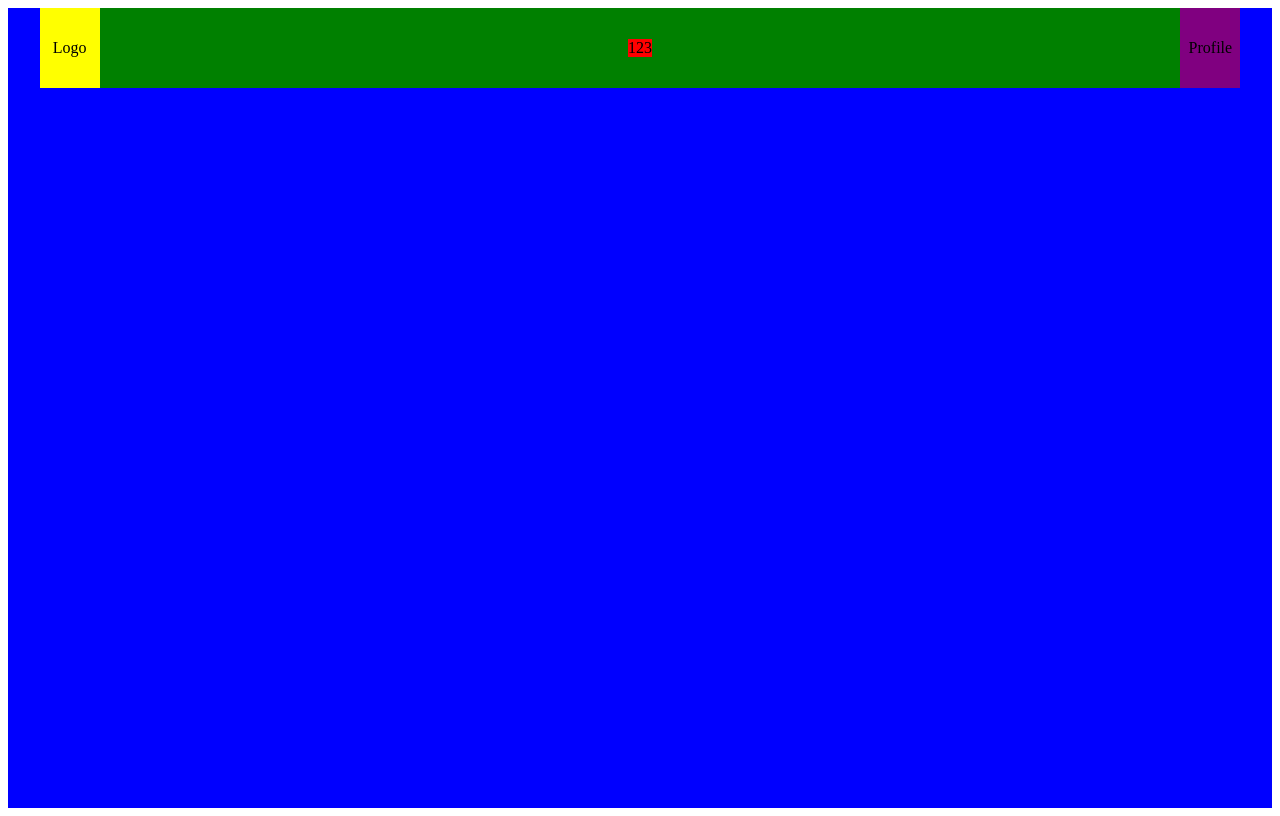
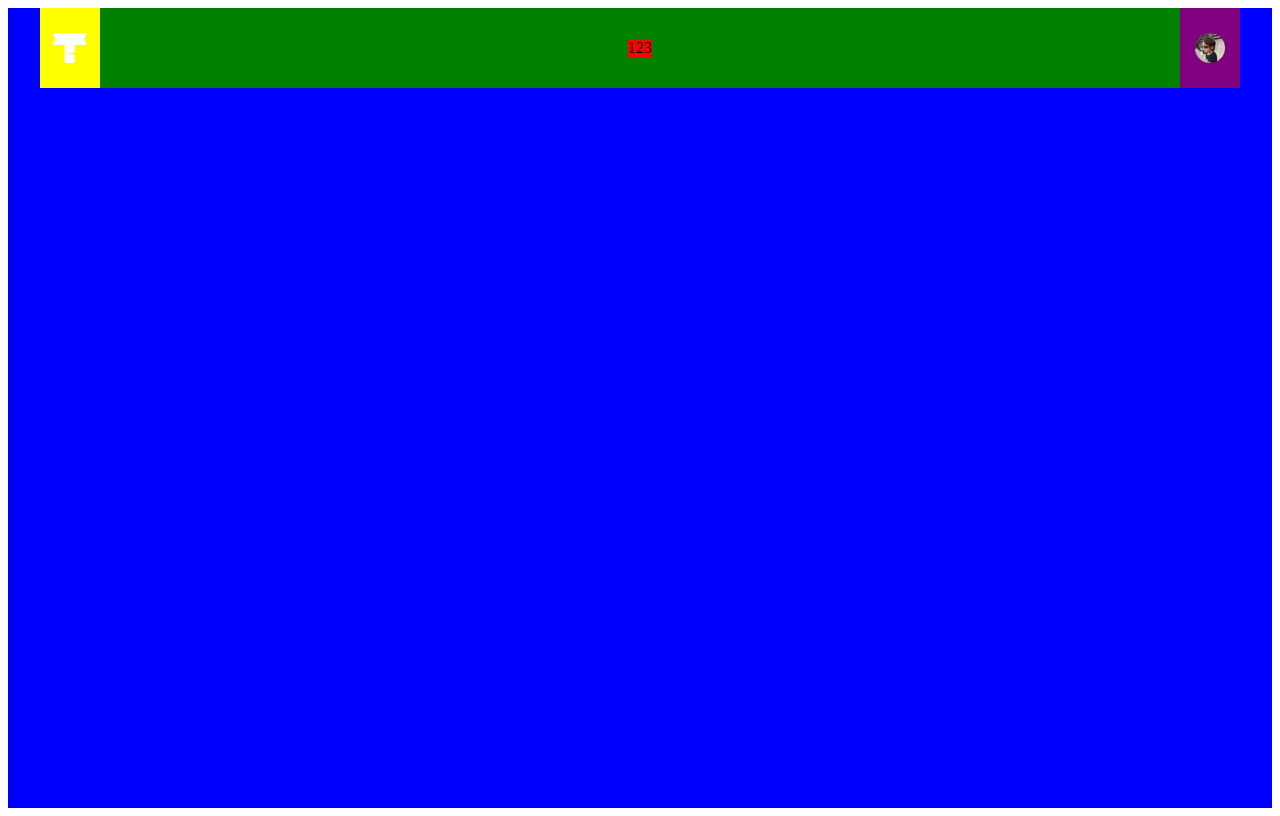
Before and after one commit to kylecalbert/ticket-booker, a React (Create React App) app in the folder ticket-booker/: page / in a window 1280 px wide. Built offline with nearby package versions, Linux system fonts and the light colour scheme.

Commit message:
added the profile phohto

```diff
--- a/ticket-booker/src/App.styles.js
+++ b/ticket-booker/src/App.styles.js
@@ -6,5 +6,6 @@ flex-direction:column ;
 align-items:center ;
 min-height:100vh ; //takes up minimum full height of the view port
 background-color: blue ;
+gap:10;
 
 `
--- a/ticket-booker/src/components/Navabar.style.js
+++ b/ticket-booker/src/components/Navabar.style.js
@@ -53,7 +53,6 @@ background-color: purple ;
 `
 
 
-
 export const ProfileContainer = styled.div `
 display:flex ;
 flex-direction: column ;
@@ -61,3 +60,17 @@ align-items:center ;
 justify-content: center ;
 
 `
+
+export const LogoImage = styled.img `
+margin:10px ;
+max-width:100px ;
+height:auto ; //height auto to allow the image to scale properly and not over stretch
+
+`
+
+export const ProfileImage  = styled.img `
+margin:10px;
+max-width:100px ;
+height:auto ;
+
+`
--- a/ticket-booker/src/components/Navbar.js
+++ b/ticket-booker/src/components/Navbar.js
@@ -1,12 +1,17 @@
 import React from 'react'
-import { LeftContainer, LinkContainer, LogoContainer, MiddleContainer, NavbarContainer,ProfileContainer,RightContainer } from './Navabar.style'
+import { LeftContainer, LinkContainer, LogoContainer, MiddleContainer, NavbarContainer,ProfileContainer,ProfileImage,RightContainer } from './Navabar.style'
+
+import Logo from '../Assets/Logo.png'
+import { LogoImage } from './Navabar.style'
+import Profile from '../Assets/Profile.png'
+
 export const Navbar = () => {
   return (
     <NavbarContainer>
 
-    <LeftContainer><LogoContainer>Logo</LogoContainer></LeftContainer>
+    <LeftContainer><LogoContainer><LogoImage src={Logo}></LogoImage></LogoContainer></LeftContainer>
     <MiddleContainer><LinkContainer><div>1</div><div>2</div><div>3</div></LinkContainer></MiddleContainer>
-    <RightContainer><ProfileContainer>Profile</ProfileContainer></RightContainer>
+    <RightContainer><ProfileContainer><ProfileImage src={Profile}/></ProfileContainer></RightContainer>
 
     </NavbarContainer>
   )
```
Also changed, not shown: ticket-booker/src/Assets/Logo.png (added), ticket-booker/src/Assets/Profile.png (added).
